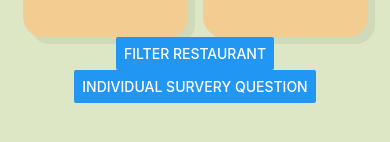
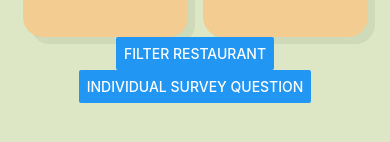
Before and after one commit to ubclaunchpad/nom-appetit, a React Native app in the folder frontend/: screen /home in a window 390 px wide. Shown: the part 490-632 px from the top of the page. Built offline with nearby package versions, Linux system fonts and the light colour scheme.

Commit message:
Edit button text

```diff
--- a/frontend/src/screens/HomeScreen.tsx
+++ b/frontend/src/screens/HomeScreen.tsx
@@ -77,7 +77,7 @@ export default function HomeScreen({ navigation }: Props) {
           onPress={() => navigation.navigate("filterRestaurant")}
         ></Button>
         <Button
-          title="Individual Survery Question"
+          title="Individual Survey Question"
           onPress={() => navigation.navigate("individualSurvey")}
         ></Button>
       </View>
```
